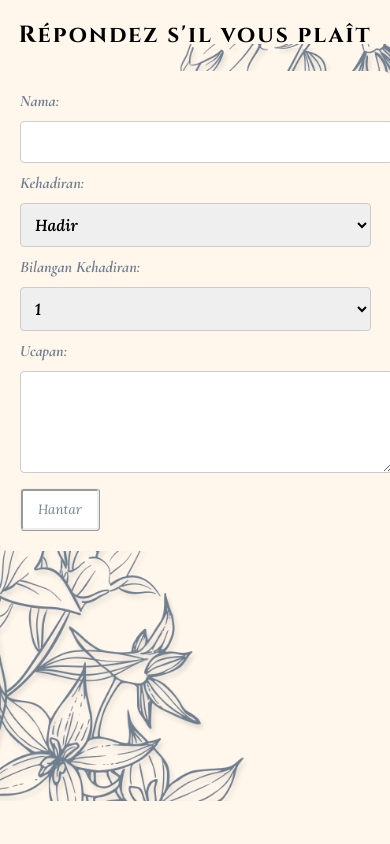
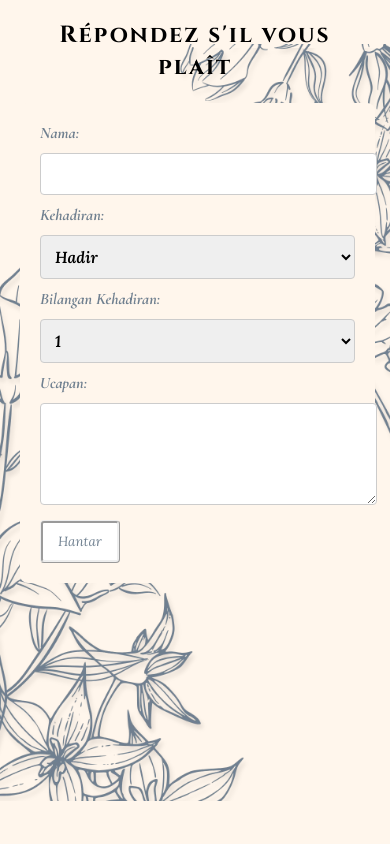
Before and after one commit to Balililion/rsvpMajlis, a website: page index.html in a window 390 px wide. Both pictures are taken after a click on the button "RSVP". Shown: the top 844 px of the page. Drawn offline with nearby package versions, Linux system fonts and the light colour scheme; no server answers; a web font is replaced by a local one.

Commit message:
Update index.html

```diff
--- a/index.html
+++ b/index.html
@@ -182,10 +182,9 @@
       justify-content: center;
       text-align: left;
       align-items: center;
-      height: auto;
+      height: 100vh;
       width: 100%;
-      margin-bottom: 0;
-      padding-bottom: 0;
+      padding: 20px;
       box-sizing: border-box;
     }
 
@@ -230,9 +229,9 @@
 
  .message-display {
       display: none;
-      margin-top: 10px ;
+      margin: 50px auto;
       max-width: 800px;
-      max-height: 800px;
+      max-height: 300px;
       overflow: hidden;
       padding: 20px;
       background: rgba(255,255,255,0.8);
@@ -277,9 +276,9 @@
       .location-text div {display: block;}
       .rsvp-btn { font-size: 1.3rem; padding: 10px 20px; top: 65%; }
       .rsvp-form-container {
-        padding-bottom: 0;
+        padding-block: 0;
         height: auto;
-        margin-bottom: 0;
+        margin-block: 0;
         min-height: 100vh;
         display: none;
         flex-direction: column;
```
